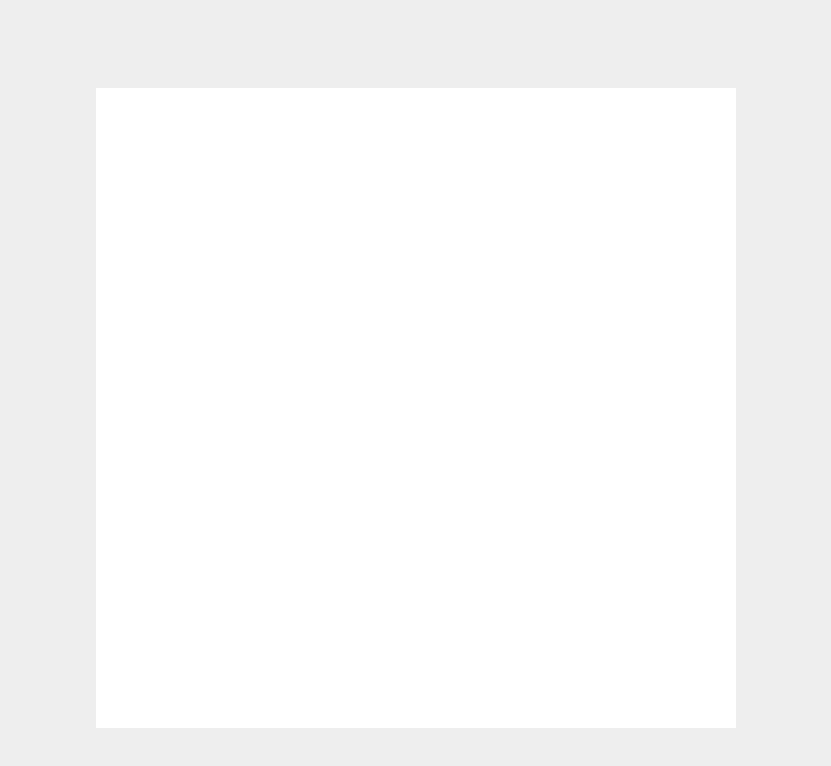
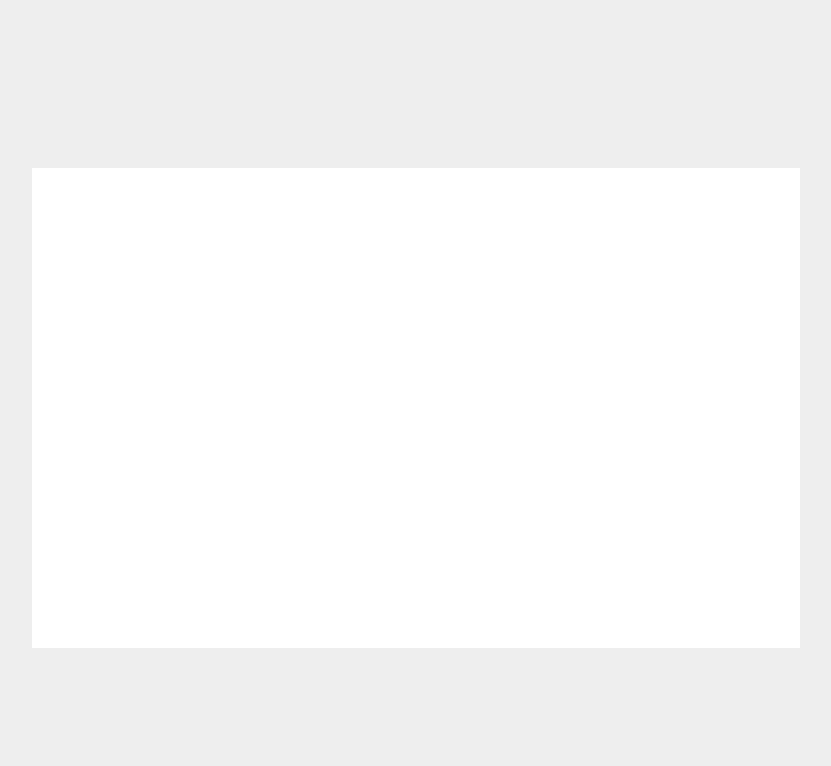
Before and after one commit to Mug3n96/css_generator_webview, a website: page public/design.html in a window 1280 px wide. Shown: the whole page, without its empty margins (232-1063 px from the left). Drawn offline with Linux system fonts and the light colour scheme.

Commit message:
style updated

```diff
--- a/public/static/styles.css
+++ b/public/static/styles.css
@@ -26,7 +26,7 @@ body {
 }
 
 .design {
-  width: 50%;
-  height: 80%;
+  width: 60%;
+  height: 60%;
   background: white;
 }
```
